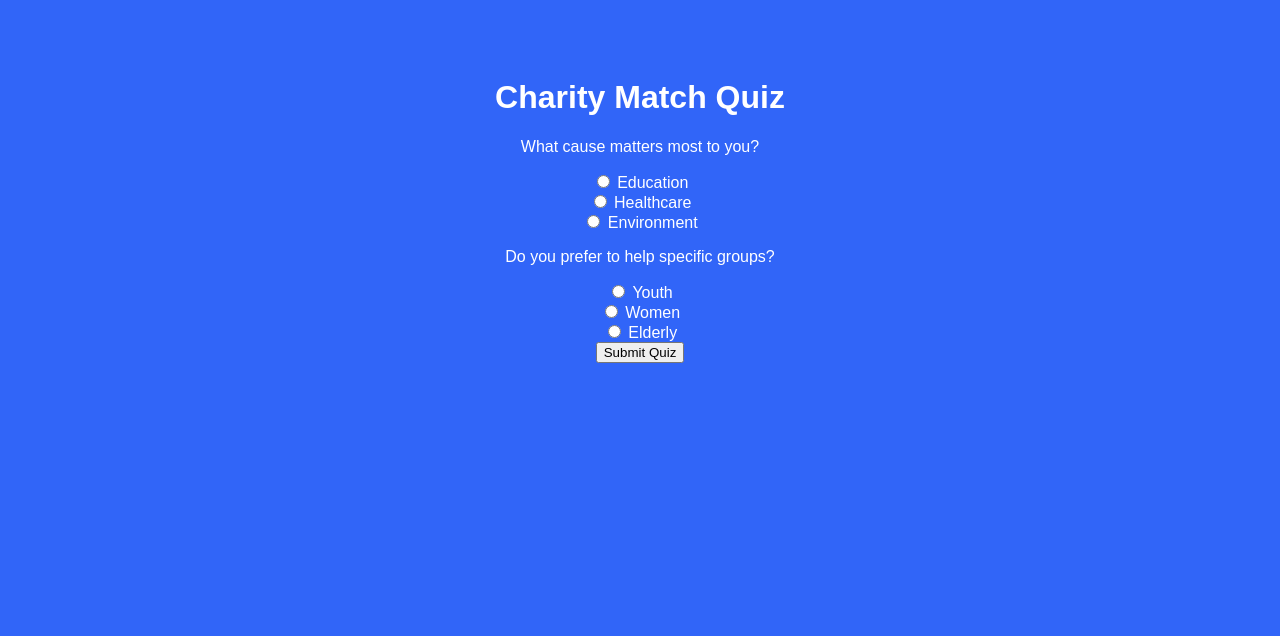
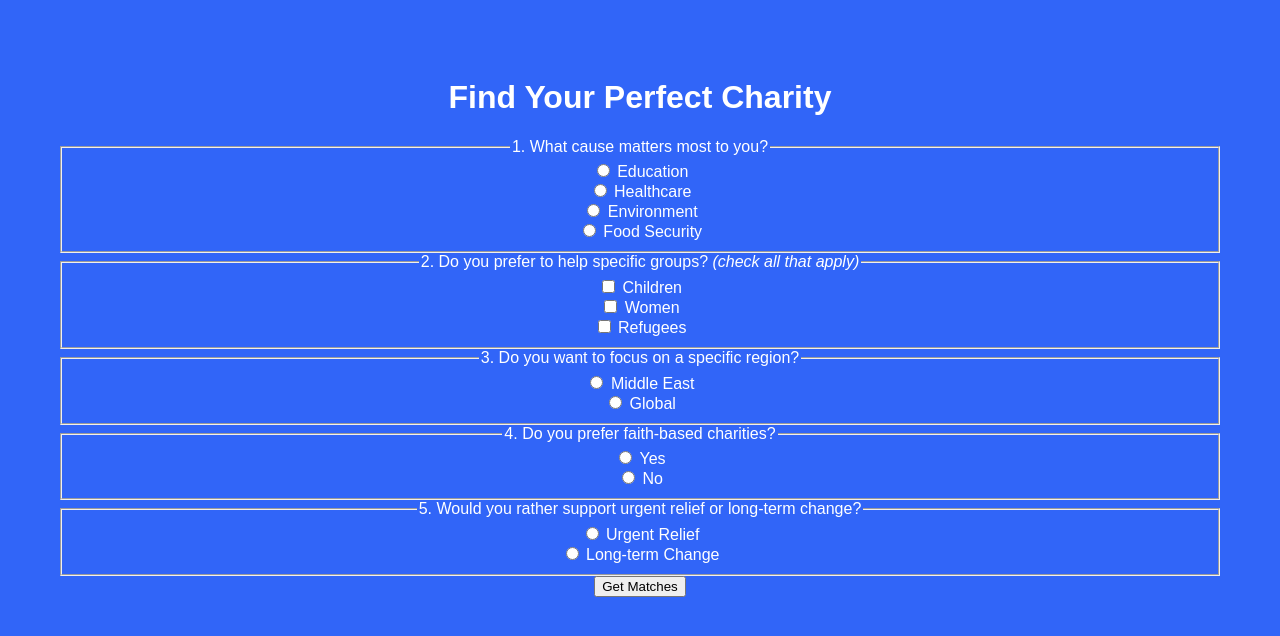
Before and after one commit to lkassaei/MagicWebsite, a plain HTML site: page index.html in a window 1280 px wide. Drawn offline with Linux system fonts and the light colour scheme.

Commit message:
Update index.html

```diff
--- a/index.html
+++ b/index.html
@@ -1,37 +1,65 @@
 <!DOCTYPE html>
-<html>
+<html lang="en">
 <head>
-    <title>My Charity Match Quiz</title>
-    <link rel="stylesheet" type="text/css" href="style.css">
+  <meta charset="utf-8" />
+  <title>Charity‑Match Quiz</title>
+
+  <!-- Styles -->
+  <link rel="stylesheet" href="style.css" />
 </head>
 <body>
-    <h1>Charity Match Quiz</h1>
-    <form id="quiz-form">
-        <p>What cause matters most to you?</p>
-        <input type="radio" name="cause" value="Education" id="cause1">
-        <label for="cause1">Education</label><br>
-        <input type="radio" name="cause" value="Healthcare" id="cause2">
-        <label for="cause2">Healthcare</label><br>
-        <input type="radio" name="cause" value="Environment" id="cause3">
-        <label for="cause3">Environment</label><br>
+  <h1>Find Your Perfect Charity</h1>
 
-        <p>Do you prefer to help specific groups?</p>
-        <input type="radio" name="groups" value="Youth" id="group1">
-        <label for="group1">Youth</label><br>
-        <input type="radio" name="groups" value="Women" id="group2">
-        <label for="group2">Women</label><br>
-        <input type="radio" name="groups" value="Elderly" id="group3">
-        <label for="group3">Elderly</label><br>
+  <!-- ===================  QUIZ FORM  =================== -->
+  <form id="quiz-form">
+    <!-- Q1 -->
+    <fieldset>
+      <legend>1. What cause matters most to you?</legend>
+      <label><input type="radio" name="cause" value="Education"  /> Education</label><br />
+      <label><input type="radio" name="cause" value="Healthcare" /> Healthcare</label><br />
+      <label><input type="radio" name="cause" value="Environment" /> Environment</label><br />
+      <label><input type="radio" name="cause" value="Food Security" /> Food Security</label>
+    </fieldset>
 
-        <!-- Add more questions as needed -->
+    <!-- Q2 -->
+    <fieldset>
+      <legend>2. Do you prefer to help specific groups? <em>(check all that apply)</em></legend>
+      <label><input type="checkbox" name="groups" value="Children" /> Children</label><br />
+      <label><input type="checkbox" name="groups" value="Women"   /> Women</label><br />
+      <label><input type="checkbox" name="groups" value="Refugees" /> Refugees</label>
+    </fieldset>
 
-        <button type="button" id="submit-btn">Submit Quiz</button>
-    </form>
+    <!-- Q3 -->
+    <fieldset>
+      <legend>3. Do you want to focus on a specific region?</legend>
+      <label><input type="radio" name="region" value="Middle East" /> Middle East</label><br />
+      <label><input type="radio" name="region" value="Global"      /> Global</label>
+    </fieldset>
 
-    <div id="results-container" style="display: none;">
-        <h2>Quiz Markdown & Charity Matches:</h2>
-        <pre id="results"></pre>
-    </div>
-    <script src="script.js"></script>
+    <!-- Q4 -->
+    <fieldset>
+      <legend>4. Do you prefer faith‑based charities?</legend>
+      <label><input type="radio" name="faith" value="Yes" /> Yes</label><br />
+      <label><input type="radio" name="faith" value="No"  /> No</label>
+    </fieldset>
+
+    <!-- Q5 -->
+    <fieldset>
+      <legend>5. Would you rather support urgent relief or long‑term change?</legend>
+      <label><input type="radio" name="support" value="Urgent Relief"   /> Urgent Relief</label><br />
+      <label><input type="radio" name="support" value="Long‑term Change" /> Long‑term Change</label>
+    </fieldset>
+
+    <button type="button" id="submit-btn">Get Matches</button>
+  </form>
+
+  <!-- ===================  RESULTS  =================== -->
+  <div id="results-container" style="display:none">
+    <h2>Your Answers &amp; Llama’s Matches</h2>
+    <pre id="results"></pre>
+  </div>
+
+  <!-- Script -->
+  <script src="script.js"></script>
 </body>
 </html>
```
